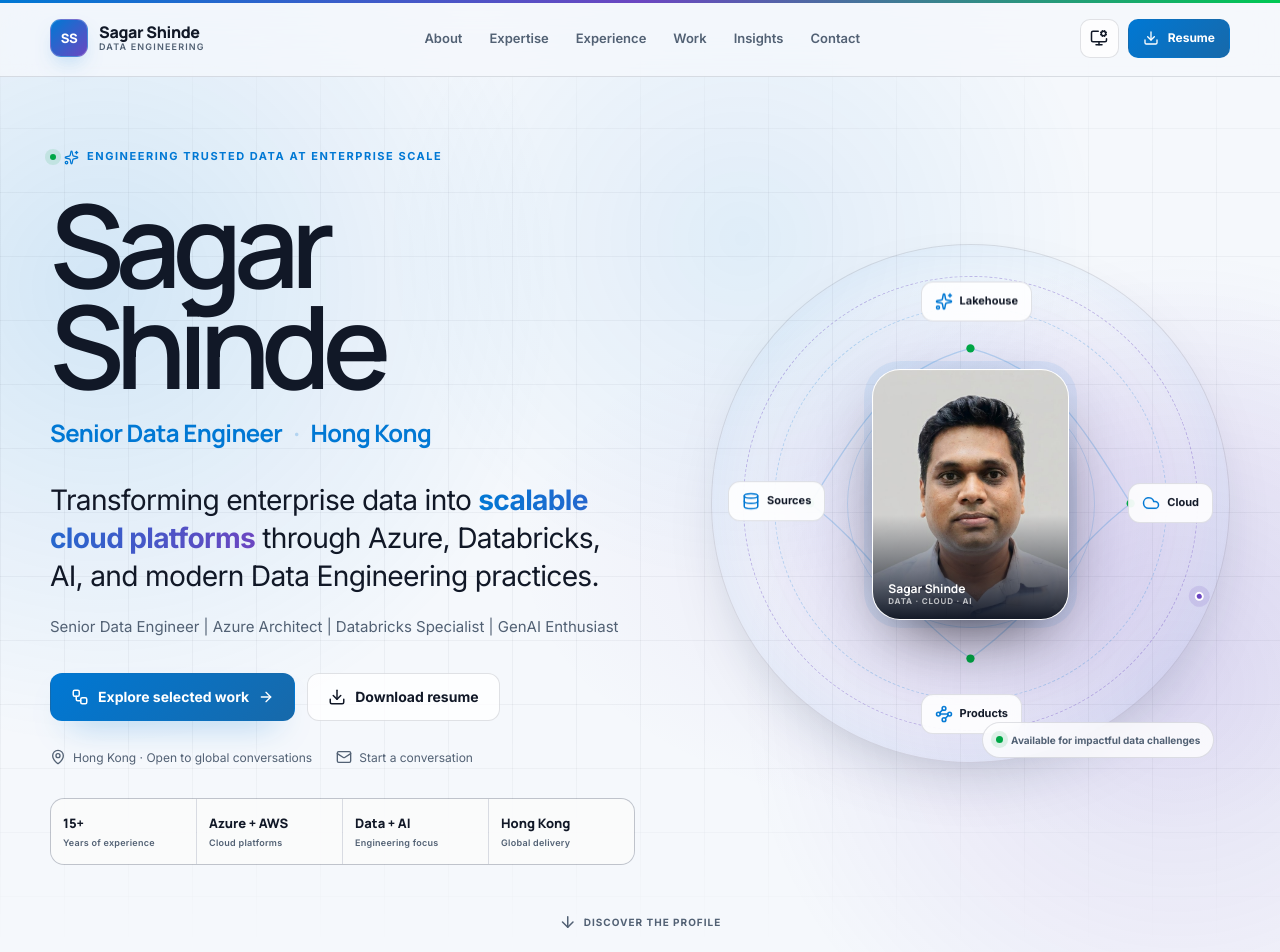
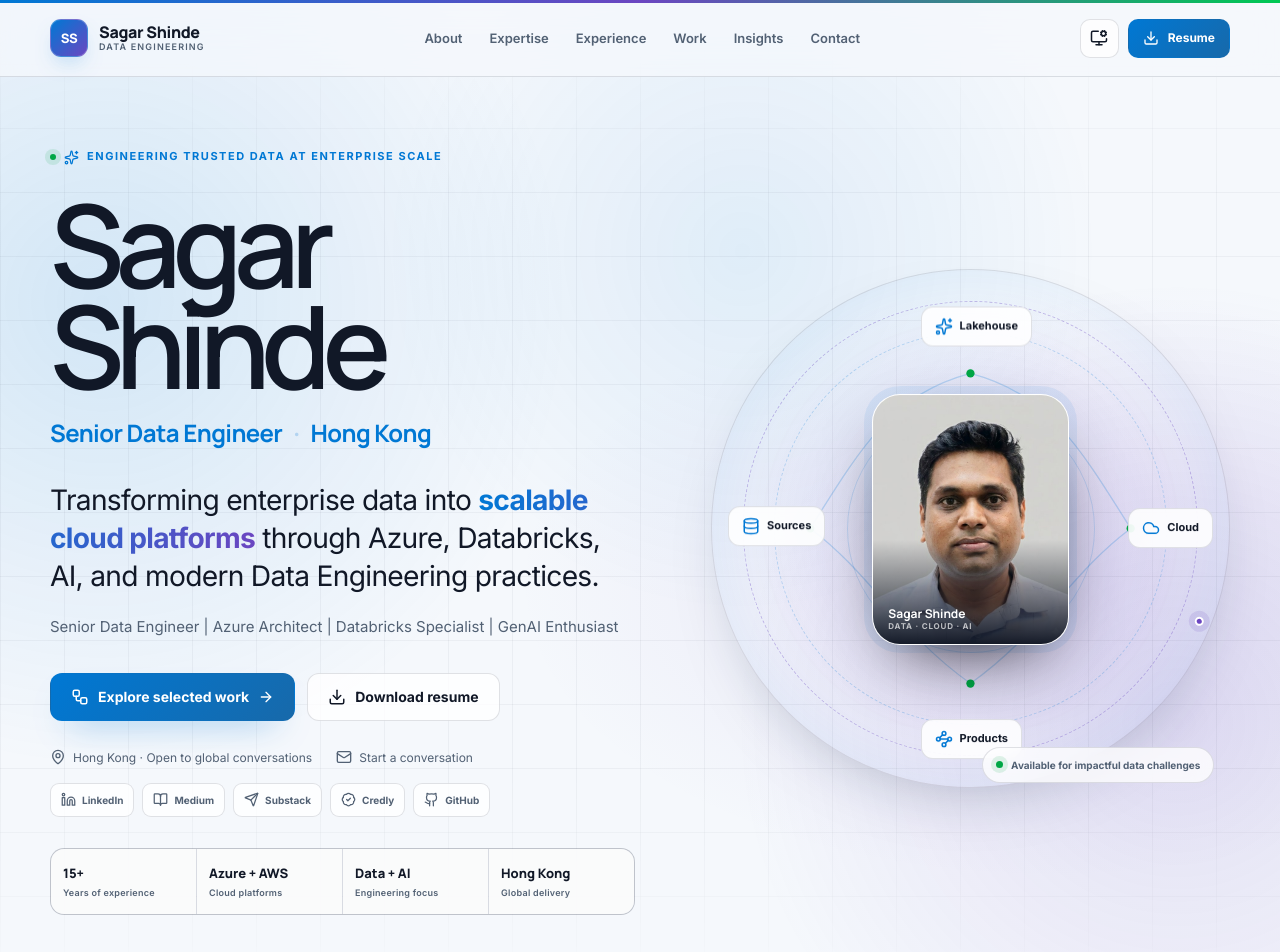
Before and after one commit to shindesagar265/sagar-shinde-profile, a React (Vite) app: page / in a window 1280 px wide. Shown: the top 952 px of the page. Built offline with nearby package versions, Linux system fonts and the light colour scheme.

Commit message:
Surface professional links in hero

```diff
--- a/src/App.tsx
+++ b/src/App.tsx
@@ -93,6 +93,13 @@
                 <span><MapPin aria-hidden="true" size={16} />Hong Kong · Open to global conversations</span>
                 <a href={`mailto:${profile.email}`}><Mail aria-hidden="true" size={16} />Start a conversation</a>
               </div>
+              <nav className="profile-links" aria-label="Professional profiles">
+                <a href={profile.linkedin} target="_blank" rel="noreferrer"><Linkedin aria-hidden="true" size={15} />LinkedIn</a>
+                <a href={profile.medium} target="_blank" rel="noreferrer"><BookOpen aria-hidden="true" size={15} />Medium</a>
+                <a href={profile.substack} target="_blank" rel="noreferrer"><Send aria-hidden="true" size={15} />Substack</a>
+                <a href={profile.credly} target="_blank" rel="noreferrer"><BadgeCheck aria-hidden="true" size={15} />Credly</a>
+                <a href={profile.github} target="_blank" rel="noreferrer"><Github aria-hidden="true" size={15} />GitHub</a>
+              </nav>
               <dl className="hero-impact" aria-label="Professional profile highlights">
                 <div><dt>15+</dt><dd>Years of experience</dd></div>
                 <div><dt>Azure + AWS</dt><dd>Cloud platforms</dd></div>
--- a/src/index.css
+++ b/src/index.css
@@ -101,6 +101,9 @@
 .hero-meta { display: flex; flex-wrap: wrap; gap: 15px 24px; margin-top: 27px; color: var(--muted); font-size: 12px; }
 .hero-meta span, .hero-meta a { display: inline-flex; align-items: center; gap: 7px; }
 .hero-meta a:hover { color: var(--azure); }
+.profile-links { display: flex; flex-wrap: wrap; gap: 8px; margin-top: 16px; }
+.profile-links a { display: inline-flex; align-items: center; gap: 6px; min-height: 34px; padding: 0 10px; border: 1px solid var(--line); border-radius: 9px; color: var(--muted); background: var(--bg-elevated); font-size: 10px; font-weight: 750; transition: color 160ms ease, border-color 160ms ease, background 160ms ease, transform 160ms ease; }
+.profile-links a:hover { color: var(--azure); border-color: var(--line-strong); background: var(--azure-soft); transform: translateY(-1px); }
 .hero-impact { display: grid; grid-template-columns: repeat(4, 1fr); gap: 1px; margin: 31px 0 0; padding: 0; overflow: hidden; border: 1px solid var(--line); border-radius: 14px; background: var(--line); }
 .hero-impact div { min-width: 0; padding: 14px 12px; background: color-mix(in srgb, var(--surface) 88%, transparent); }
 .hero-impact dt { color: var(--text); font-family: Manrope, sans-serif; font-size: 13px; font-weight: 800; white-space: nowrap; }
@@ -385,7 +388,7 @@
 }
 
 @media (hover: none) {
-  .button:hover, .article-card:hover, .qr-card:hover, .icon-button:hover { transform: none; }
+  .button:hover, .article-card:hover, .qr-card:hover, .icon-button:hover, .profile-links a:hover { transform: none; }
 }
 
 @media (prefers-reduced-motion: reduce) {
```
